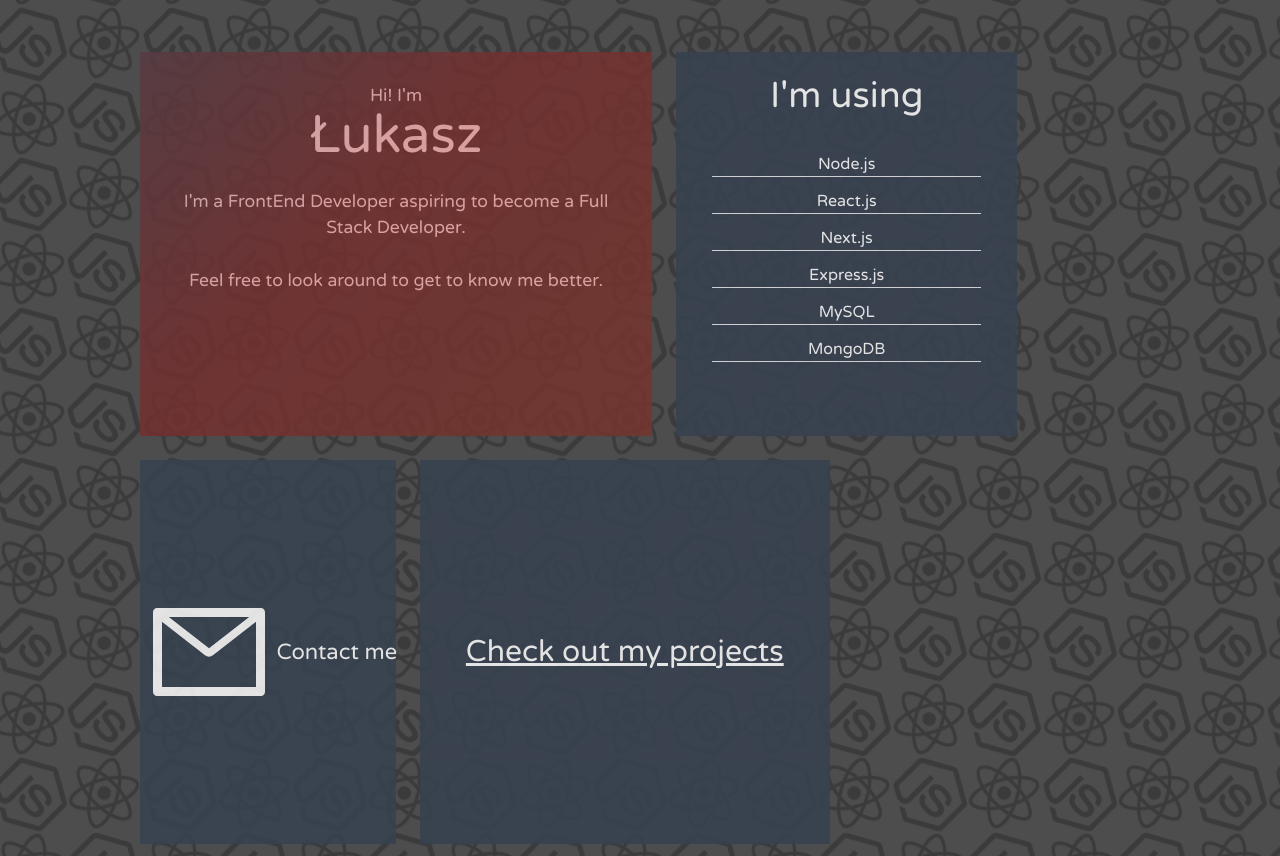
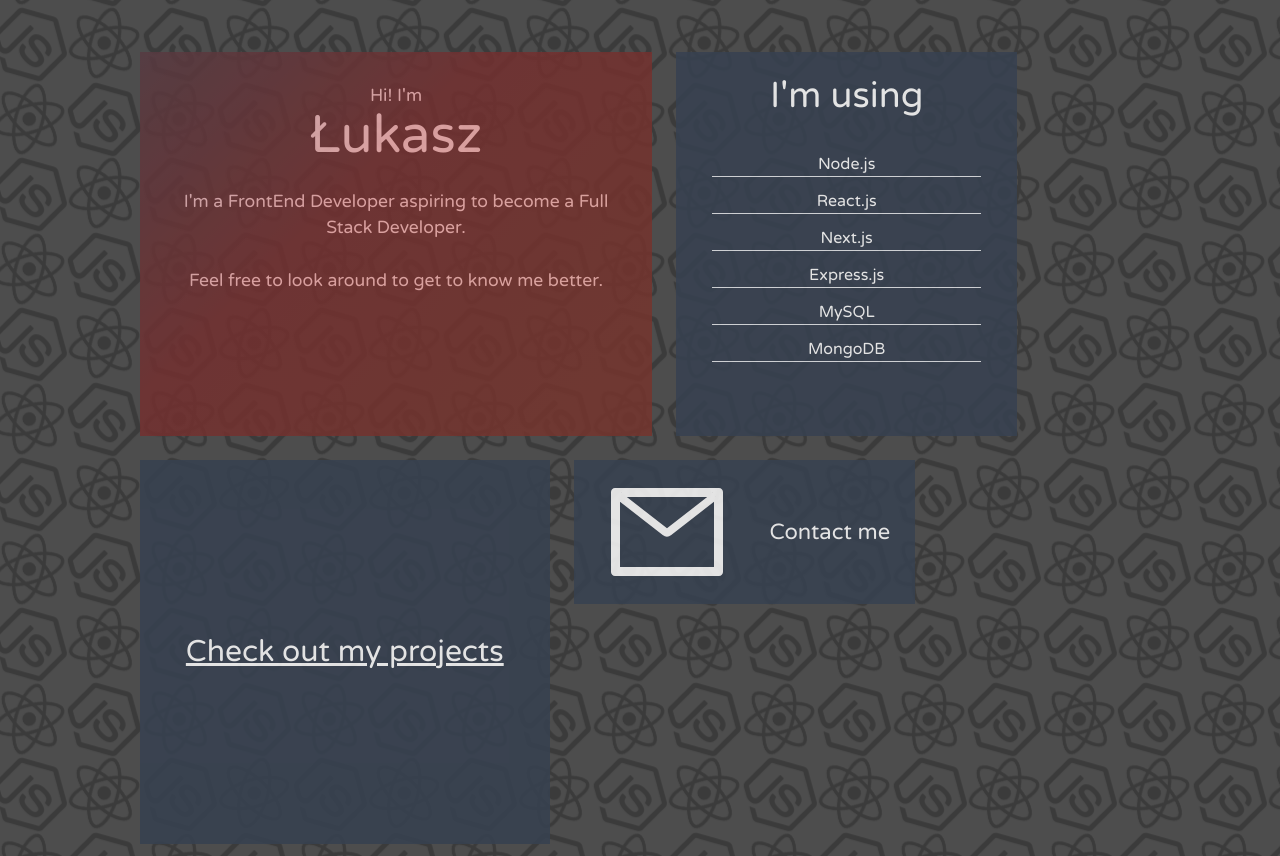
Before and after one commit to lukasz-sz96/portfolio, a Next.js app: page / in a window 1280 px wide. Built offline with nearby package versions, Linux system fonts and the light colour scheme; what @jinsung.lim/tailwindcss-filters would draw is missing.

Commit message:
Change contact card styling

```diff
--- a/pages/index.js
+++ b/pages/index.js
@@ -69,10 +69,13 @@ const App = () => {
         <Card size="1/3" key="card-2" scroll={false}>
           <TechStackCard />
         </Card>
-        <Card animateHover size="1/4" key="card-3" scroll={false}>
+        <Card animateHover href="/projects" size="2/5">
+          <h2 className="m-auto text-3xl underline">Check out my projects</h2>
+        </Card>
+        <Card animateHover size="4/12" key="card-3" scroll={false} small>
           <motion.div
             onClick={() => setContactCardClicked(!contactCardClicked)}
-            className="w-full h-full flex"
+            className="w-full h-full flex p-2"
           >
             {!contactCardClicked ? (
               <AnimatePresence>
@@ -99,9 +102,7 @@ const App = () => {
             )}
           </motion.div>
         </Card>
-        <Card animateHover href="/projects" size="2/5">
-          <h2 className="m-auto text-3xl underline">Check out my projects</h2>
-        </Card>
+
       </div>
     </div>
   );
```
